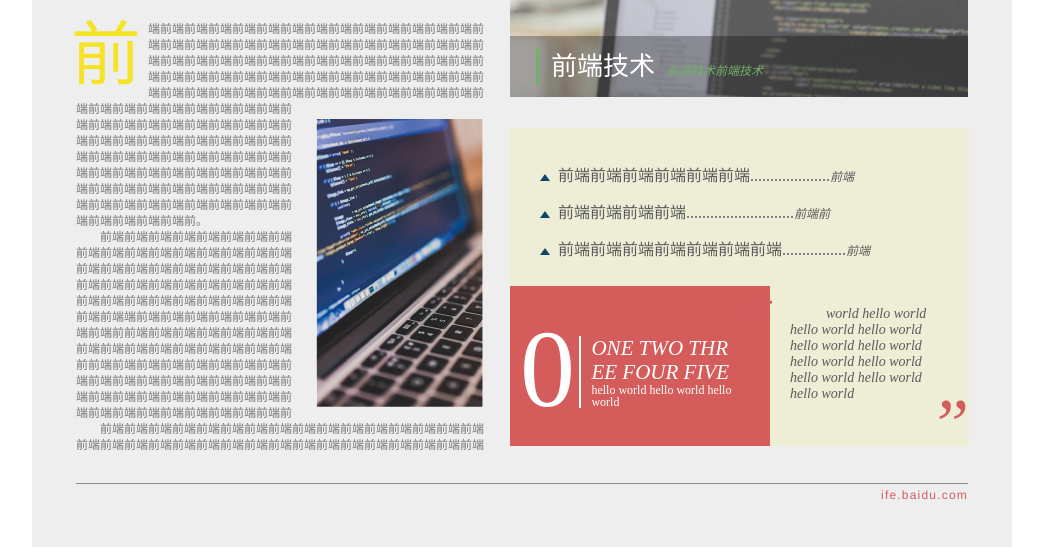
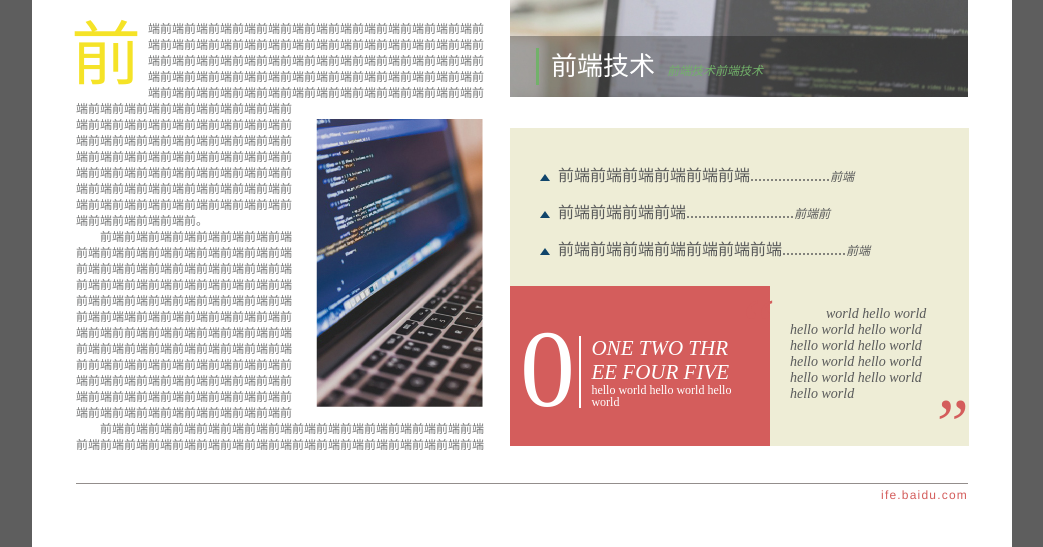
Before and after one commit to KrystalBai/task1-6, a plain HTML site: page index.html in a window 1280 px wide. Shown: the part 839-1386 px from the top of the page, without its empty margins (118-1161 px from the left). Drawn offline with Linux system fonts and the light colour scheme.

Commit message:
Change background color

```diff
--- a/style/style.css
+++ b/style/style.css
@@ -55,11 +55,15 @@ header,main,footer{
     width: 892px;
     margin: 0 auto;
 }
+
+body{
+    background-color: #5e5e5e;
+}
 /* container */
 .container{
     width: 980px;
     height: 1386px;
-    background-color: #eee;
+    background-color: #fff;
     margin: 0 auto;
 }
 
```
